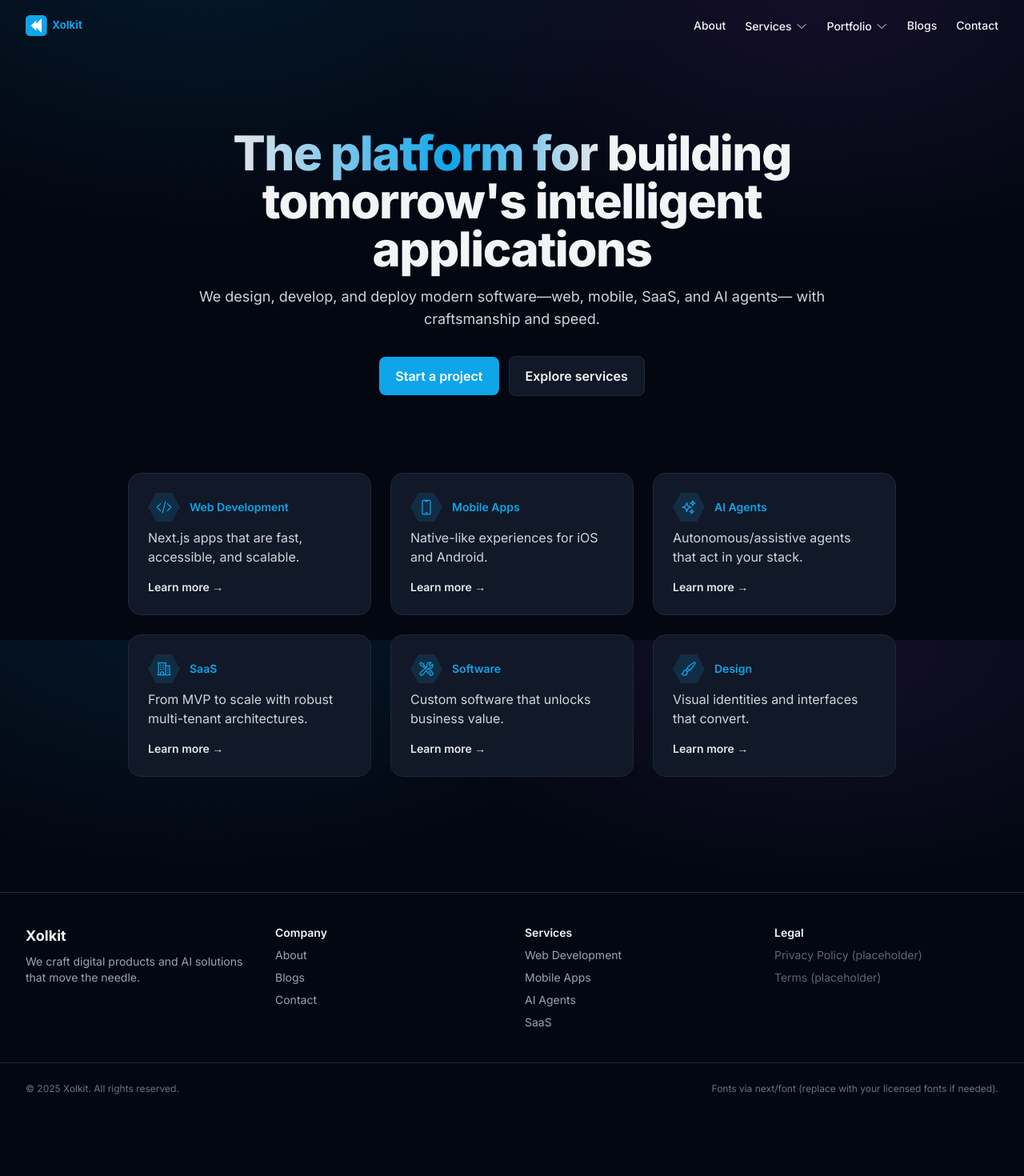
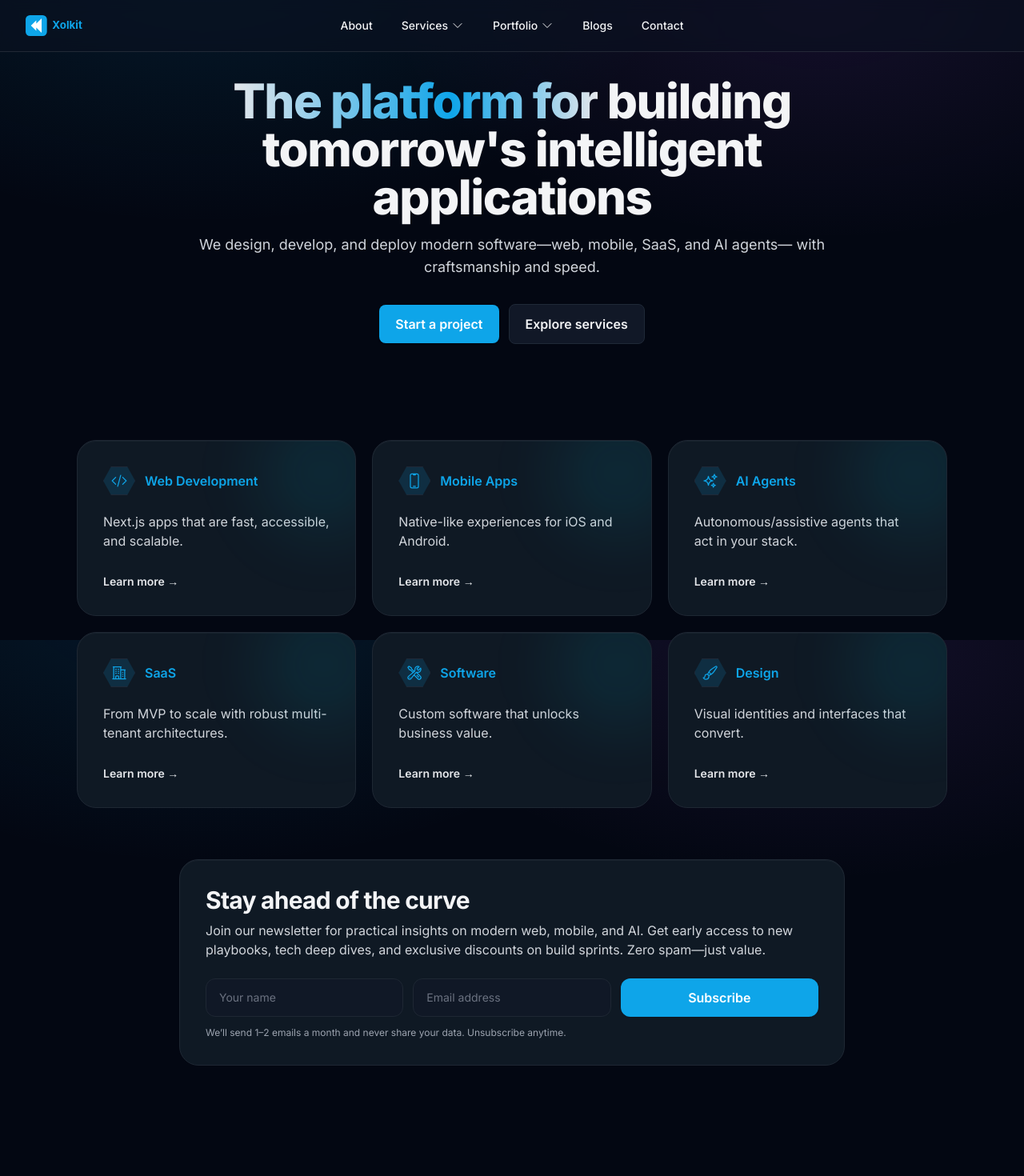
Before and after one commit to shahrukh-tanveer/xolkitweb, a Next.js app: page / in a window 1280 px wide. Shown: the top 1470 px of the page at 80% size. Before the commit the page ends 1393 px from the top, so only its background shows below. Built offline with nearby package versions, Linux system fonts and the light colour scheme.

Commit message:
Navbar Centered

```diff
--- a/app/page.js
+++ b/app/page.js
@@ -28,19 +28,59 @@ export default function HomePage() {
         </div>
       </div>
 
-  <div className="relative mx-auto mt-4 sm:mt-0 grid max-w-5xl grid-cols-1 gap-6 sm:grid-cols-2 lg:grid-cols-3 px-4 sm:px-6 lg:px-8 pb-16">
+      {/* Prominent feature tiles */}
+      <div className="relative mx-auto mt-2 sm:mt-6 grid max-w-6xl grid-cols-1 gap-5 sm:grid-cols-2 lg:grid-cols-3 px-4 sm:px-6 lg:px-8">
         {cards.map(({ title, text, href, Icon }) => (
-          <Link key={title} href={href} className="group rounded-2xl border border-gray-800 bg-gray-900 p-6 hover:bg-gray-800 transition">
+          <Link
+            key={title}
+            href={href}
+            className="group relative overflow-hidden rounded-3xl border border-[#1e2733] bg-[#0f1924] p-7 sm:p-8 min-h-[220px] flex flex-col justify-between shadow-[inset_0_1px_0_0_rgba(255,255,255,0.04)] hover:shadow-[0_12px_32px_-12px_rgba(0,0,0,0.6)] hover:border-slate-400/30 transition"
+          >
+            <div className="absolute -top-10 -right-10 h-40 w-40 rounded-full bg-cyan-500/10 blur-2xl" aria-hidden="true" />
             <div className="flex items-center gap-3">
-              <div className="hex-badge">
+              <span className="hex-badge">
                 <Icon className="h-5 w-5" />
-              </div>
-              <div className="text-sm font-semibold text-brand">{title}</div>
+              </span>
+              <span className="text-base font-semibold text-brand">{title}</span>
             </div>
-            <div className="mt-2 text-gray-300">{text}</div>
-            <div className="mt-4 text-sm font-semibold text-gray-200 group-hover:text-brand">Learn more →</div>
+            <p className="mt-3 text-gray-300 text-sm sm:text-base leading-relaxed">{text}</p>
+            <span className="mt-5 text-sm font-semibold text-gray-200 group-hover:text-brand">Learn more →</span>
           </Link>
         ))}
+      </div>
+
+      {/* Newsletter subscribe */}
+      <div className="relative mx-auto mt-12 sm:mt-16 max-w-4xl px-4 sm:px-6 lg:px-8 pb-16">
+        <div className="rounded-3xl border border-[#1e2733] bg-[#0f1924] p-6 sm:p-8 shadow-[inset_0_1px_0_0_rgba(255,255,255,0.04)]">
+          <h2 className="text-2xl sm:text-3xl font-bold tracking-tight">Stay ahead of the curve</h2>
+          <p className="mt-2 text-gray-300">
+            Join our newsletter for practical insights on modern web, mobile, and AI. Get early access to new
+            playbooks, tech deep dives, and exclusive discounts on build sprints. Zero spam—just value.
+          </p>
+          <form className="mt-6 grid grid-cols-1 sm:grid-cols-3 gap-3">
+            <input
+              type="text"
+              name="name"
+              placeholder="Your name"
+              className="rounded-xl bg-gray-900/80 border border-[#1e2733] px-4 py-3 text-sm outline-none focus:ring-2 focus:ring-cyan-400/40 focus:border-cyan-400/30 placeholder:text-gray-500"
+              required
+            />
+            <input
+              type="email"
+              name="email"
+              placeholder="Email address"
+              className="rounded-xl bg-gray-900/80 border border-[#1e2733] px-4 py-3 text-sm outline-none focus:ring-2 focus:ring-cyan-400/40 focus:border-cyan-400/30 placeholder:text-gray-500"
+              required
+            />
+            <button
+              type="button"
+              className="rounded-xl bg-brand px-5 py-3 font-semibold text-white shadow hover:bg-brand-dark"
+            >
+              Subscribe
+            </button>
+          </form>
+          <p className="mt-3 text-xs text-gray-400">We’ll send 1–2 emails a month and never share your data. Unsubscribe anytime.</p>
+        </div>
       </div>
     </section>
   );
--- a/components/Navbar.js
+++ b/components/Navbar.js
@@ -25,29 +25,31 @@ export default function Navbar() {
   const [mobileOpen, setMobileOpen] = useState(false);
 
   return (
-  <header className="sticky top-0 z-50 bg-transparent border-b border-transparent">
+    <header className="fixed inset-x-0 top-0 z-50 border-b border-white/10 bg-[#0b1220]/60 backdrop-blur supports-[backdrop-filter]:bg-[#0b1220]/60">
       <nav className="container-px">
-        <div className="flex h-16 items-center justify-between">
+        <div className="grid grid-cols-3 items-center h-16">
+          {/* Left: Logo */}
           <div className="flex items-center gap-3">
             <Link href="/" className="flex items-center gap-2">
-        <Image src="/logo.svg" alt="Xolkit" width={120} height={32} priority />
+              <Image src="/logo.svg" alt="Xolkit" width={120} height={32} priority />
             </Link>
           </div>
 
-          <div className="hidden md:flex items-center gap-6">
-            <Link href="/about" className="text-sm font-medium hover:text-brand">About</Link>
+          {/* Center: Desktop nav */}
+          <div className="hidden md:flex items-center justify-center gap-3">
+            <Link href="/about" className="px-3 py-1.5 rounded-full text-sm font-medium hover:bg-white/10 hover:text-white transition">About</Link>
 
             <Menu as="div" className="relative inline-block text-left">
-              <Menu.Button className="inline-flex items-center gap-1 text-sm font-medium hover:text-brand">
+              <Menu.Button className="px-3 py-1.5 rounded-full inline-flex items-center gap-1 text-sm font-medium hover:bg-white/10 hover:text-white transition">
                 Services
-                <ChevronDownIcon className="h-4 w-4"/>
+                <ChevronDownIcon className="h-4 w-4" />
               </Menu.Button>
               <Transition as={Fragment} enter="transition ease-out duration-100" enterFrom="transform opacity-0 scale-95" enterTo="transform opacity-100 scale-100" leave="transition ease-in duration-75" leaveFrom="transform opacity-100 scale-100" leaveTo="transform opacity-0 scale-95">
-                <Menu.Items className="absolute right-0 mt-2 w-[360px] origin-top-right rounded-xl border border-gray-800 bg-gray-900 shadow-lg ring-1 ring-black/20 focus:outline-none p-2">
+                <Menu.Items className="absolute left-1/2 -translate-x-1/2 mt-2 w-[min(720px,92vw)] origin-top rounded-xl border border-gray-800 bg-gray-900 shadow-lg ring-1 ring-black/20 focus:outline-none p-2 grid grid-cols-1 sm:grid-cols-2 gap-2">
                   {services.map((item) => (
                     <Menu.Item key={item.href}>
                       {({ active }) => (
-                        <Link href={item.href} className={`block rounded-lg px-3 py-2 ${active ? "bg-gray-800" : ""}`}>
+                        <Link href={item.href} className={`block rounded-lg px-3 py-2 ${active ? "bg-gray-800" : "bg-gray-900"} hover:bg-gray-800`}>
                           <div className="text-sm font-semibold text-gray-100">{item.name}</div>
                           <div className="text-xs text-gray-400">{item.description}</div>
                         </Link>
@@ -59,16 +61,16 @@ export default function Navbar() {
             </Menu>
 
             <Menu as="div" className="relative inline-block text-left">
-              <Menu.Button className="inline-flex items-center gap-1 text-sm font-medium hover:text-brand">
+              <Menu.Button className="px-3 py-1.5 rounded-full inline-flex items-center gap-1 text-sm font-medium hover:bg-white/10 hover:text-white transition">
                 Portfolio
-                <ChevronDownIcon className="h-4 w-4"/>
+                <ChevronDownIcon className="h-4 w-4" />
               </Menu.Button>
               <Transition as={Fragment} enter="transition ease-out duration-100" enterFrom="transform opacity-0 scale-95" enterTo="transform opacity-100 scale-100" leave="transition ease-in duration-75" leaveFrom="transform opacity-100 scale-100" leaveTo="transform opacity-0 scale-95">
-                <Menu.Items className="absolute right-0 mt-2 w-[320px] origin-top-right rounded-xl border border-gray-800 bg-gray-900 shadow-lg ring-1 ring-black/20 focus:outline-none p-2">
+                <Menu.Items className="absolute left-1/2 -translate-x-1/2 mt-2 w-[min(560px,92vw)] origin-top rounded-xl border border-gray-800 bg-gray-900 shadow-lg ring-1 ring-black/20 focus:outline-none p-2 grid grid-cols-1 sm:grid-cols-2 gap-2">
                   {portfolio.map((item) => (
                     <Menu.Item key={item.href}>
                       {({ active }) => (
-                        <Link href={item.href} className={`block rounded-lg px-3 py-2 ${active ? "bg-gray-800" : ""}`}>
+                        <Link href={item.href} className={`block rounded-lg px-3 py-2 ${active ? "bg-gray-800" : "bg-gray-900"} hover:bg-gray-800`}>
                           <div className="text-sm font-semibold text-gray-100">{item.name}</div>
                           <div className="text-xs text-gray-400">{item.description}</div>
                         </Link>
@@ -79,15 +81,17 @@ export default function Navbar() {
               </Transition>
             </Menu>
 
-            <Link href="/blogs" className="text-sm font-medium hover:text-brand">Blogs</Link>
-            <Link href="/contact" className="text-sm font-medium hover:text-brand">Contact</Link>
+            <Link href="/blogs" className="px-3 py-1.5 rounded-full text-sm font-medium hover:bg-white/10 hover:text-white transition">Blogs</Link>
+            <Link href="/contact" className="px-3 py-1.5 rounded-full text-sm font-medium hover:bg-white/10 hover:text-white transition">Contact</Link>
           </div>
 
-          <div className="md:hidden">
-            <button aria-label="Toggle menu" onClick={() => setMobileOpen((v) => !v)} className="p-2 rounded-md hover:bg-gray-800">
-              {mobileOpen ? <XMarkIcon className="h-6 w-6"/> : <Bars3Icon className="h-6 w-6"/>}
+          {/* Right: Mobile toggle (md:hidden) or spacer (md:block) */}
+          <div className="flex justify-end md:hidden">
+            <button aria-label="Toggle menu" onClick={() => setMobileOpen((v) => !v)} className="p-2 rounded-md hover:bg-white/10">
+              {mobileOpen ? <XMarkIcon className="h-6 w-6" /> : <Bars3Icon className="h-6 w-6" />}
             </button>
           </div>
+          <div className="hidden md:block" aria-hidden="true" />
         </div>
 
         {mobileOpen && (
```
